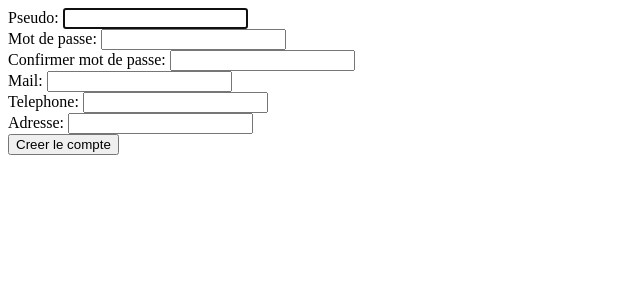
After one commit to senetal/projet_php_armand_clerc_senet, a PHP site: page /Vue/createaccount.view.php in a window 1280 px wide. The commit adds this page. Shown: the top 300 px of the page, without its empty margins (0-640 px from the left). Run offline with PHP 8.4, Linux system fonts and the light colour scheme.

Commit message:
login/create account

```diff
--- /dev/null
+++ b/project/Vue/createaccount.view.php
@@ -0,0 +1,25 @@
+<!DOCTYPE html>
+<html lang="fr" dir="ltr">
+  <head>
+    <meta charset="utf-8">
+    <title>Creer un compte</title>
+  </head>
+  <body>
+    <form class="createaccount" action="account.php" method="post">
+      <label for="pseudo">Pseudo:</label>
+      <input type="text" name="pseudo" value="" maxlength="64" autofocus required><br>
+      <label for="password">Mot de passe:</label>
+      <input type="password" name="password" value="" maxlength="64" required><br>
+      <label for="password2">Confirmer mot de passe:</label>
+      <input type="password" name="password2" value="" maxlength="64" required><br>
+      <label for="mail">Mail:</label>
+      <input type="email" name="mail" value=""><br>
+      <label for="tel">Telephone:</label>
+      <input type="text" name="tel" value="" maxlength="10" required><br>
+      <label for="address">Adresse:</label>
+      <input type="text" name="adresse" value="" maxlength="256" required><br>
+
+      <input type="submit" name="submit" value="Creer le compte">
+    </form>
+  </body>
+</html>
--- a/project/Vue/login.php
+++ b/project/Vue/login.view.php
@@ -5,11 +5,12 @@
     <title>Login</title>
   </head>
   <body>
-    <form class="login" action="main.html" method="post">
+    <form class="login" action="account.php" method="post">
       <label for="pseudo">Pseudo:</label>
       <input type="text" name="pseudo" value="" maxlength="64" autofocus required><br>
       <label for="password">Mot de passe:</label>
       <input type="password" name="password" value="" maxlength="64" required><br>
+
       <input type="submit" name="submit" value="Se connecter">
     </form>
   </body>
```
Also changed, not shown: project/Controleur/account.ctrl.php (added, +8 -0 lines), project/Modele/User.class.php (+8 -5 lines), project/Modele/UserDAO.class.php (added, +23 -0 lines), project/Vue/account.view.php (added, +10 -0 lines).
